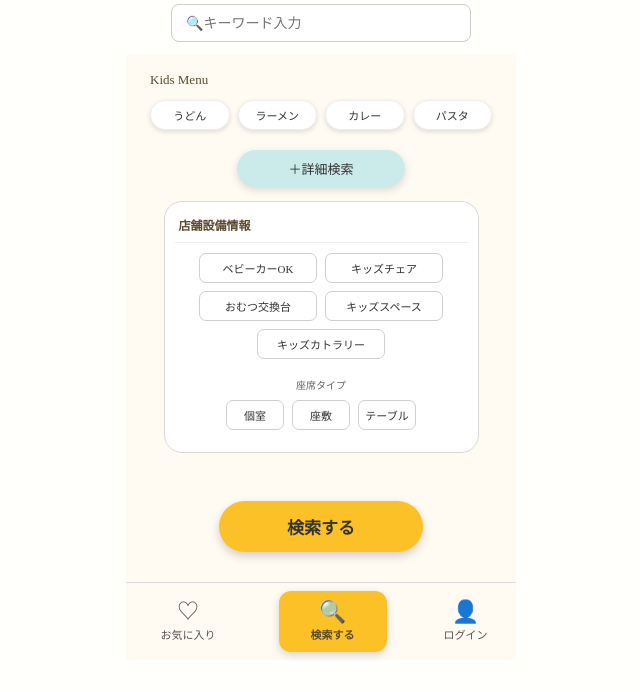
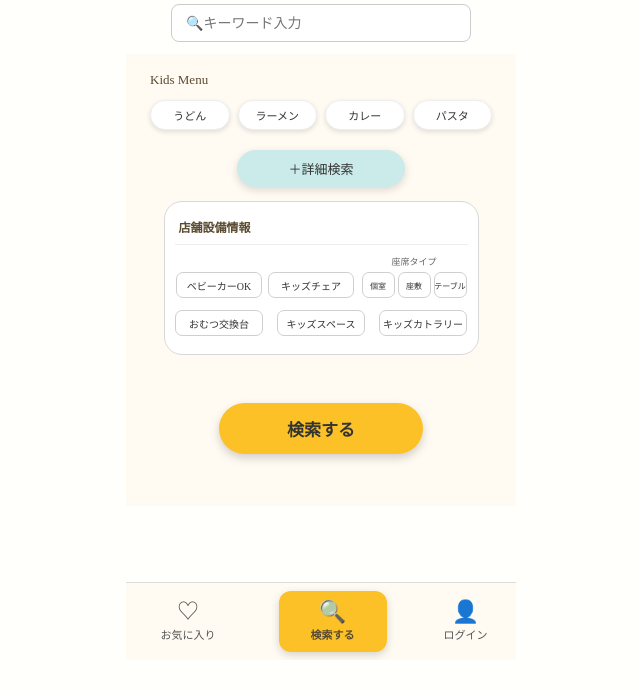
Before and after one commit to asaki-taniguchi/KodoMeal, a Django app: page /kodomeal/ in a window 1280 px wide, after a click on "＋詳細検索". Shown: the part 140-832 px from the top of the page, without its empty margins (319-959 px from the left). After the commit the page ends 800 px from the top, so only its background shows below. Run offline with Django 5.2, Linux system fonts and the light colour scheme.

Commit message:
CSS調整：詳細検索タグの配置調整

```diff
--- a/templates/app_top.html
+++ b/templates/app_top.html
@@ -121,7 +121,7 @@
     .detail-search-box {
         border: 1px solid #d8d8d8;
         border-radius: 18px;
-        padding: 14px 10px;
+        padding: 16px 10px 18px;
         margin: 14px auto 0;
         width: 315px;
         background: #fff;
@@ -136,31 +136,76 @@
         color: #5a4a2f;
     }
 
+    .facility-top-layout {
+        display: flex;
+        justify-content: center;
+        align-items: flex-end;
+        gap: 8px;
+        margin-bottom: 12px;
+    }
+
+    .facility-top-layout .facility-row {
+        margin-bottom: 0;
+    }
+
+    .facility-main-column {
+        display: flex;
+        flex-direction: column;
+    }
+
+    .facility-top-layout .facility-row {
+        margin-bottom: 0;
+    }
+
     .facility-row {
         display: flex;
         justify-content: center;
-        gap: 8px;
+        gap: 6px;
         margin-bottom: 8px;
     }
 
+    .facility-bottom-row {
+        display: flex;
+        justify-content: center;
+        gap: 14px;
+        margin-bottom: 0;
+    }
+
+    .facility-bottom-row .chip-large {
+        width: 88px;
+    }
+
+    .seat-type-area {
+        width: 104px;
+        display: flex;
+        flex-direction: column;
+        align-items: center;
+    }
+
     .seat-type-label {
-        margin: 18px 0 8px;
+        margin: 0 0 4px;
         color: #666;
-        font-size: 10px;
+        font-size: 9px;
         text-align: center;
+    }
+
+    .seat-chip-row {
+        display: flex;
+        justify-content: center;
+        gap: 3px;
     }
 
     .search-chip {
         display: inline-flex;
         align-items: center;
         justify-content: center;
-        height: 30px;
-        padding: 0 6px;
+        height: 26px;
+        padding: 0 4px;
         border: 1px solid #cfcfcf;
         border-radius: 7px;
         background: #fff;
         color: #333;
-        font-size: 11px;
+        font-size: 10px;
         cursor: pointer;
         white-space: nowrap;
         box-sizing: border-box;
@@ -178,15 +223,13 @@
     }
 
     .chip-large {
-        width: 118px;
+        width: 86px;
     }
 
     .chip-small {
-        width: 58px;
-    }
-
-    .chip-wide {
-        width: 128px;
+        width: 33px;
+        font-size: 8px;
+        padding: 0 2px;
     }
 
     .search-button {
--- a/templates/partials/detail_search_form.html
+++ b/templates/partials/detail_search_form.html
@@ -4,6 +4,8 @@
     <div class="detail-search-box">
         <h2>店舗設備情報</h2>
 
+        <div class="facility-top-layout">
+            <div class="facility-main-column">
                 <div class="facility-row">
                     <label class="search-chip chip-large">
                         <input type="checkbox" name="facility" value="stroller">
@@ -15,29 +17,12 @@
                         キッズチェア
                     </label>
                 </div>
-
-        <div class="facility-row">
-            <label class="search-chip chip-large">
-                <input type="checkbox" name="facility" value="diaper">
-                おむつ交換台
-            </label>
-
-            <label class="search-chip chip-large">
-                <input type="checkbox" name="facility" value="kids_space">
-                キッズスペース
-            </label>
             </div>
 
-        <div class="facility-row">
-            <label class="search-chip chip-wide">
-                <input type="checkbox" name="facility" value="kids_cutlery">
-                キッズカトラリー
-            </label>
-        </div>
-
+            <div class="seat-type-area">
                 <p class="seat-type-label">座席タイプ</p>
 
-        <div class="facility-row">
+                <div class="seat-chip-row">
                     <label class="search-chip chip-small">
                         <input type="checkbox" name="facility" value="private_room">
                         個室
@@ -54,4 +39,23 @@
                     </label>
                 </div>
             </div>
+        </div>
+
+        <div class="facility-row facility-bottom-row">
+            <label class="search-chip chip-large">
+                <input type="checkbox" name="facility" value="diaper">
+                おむつ交換台
+            </label>
+
+            <label class="search-chip chip-large">
+                <input type="checkbox" name="facility" value="kids_space">
+                キッズスペース
+            </label>
+
+            <label class="search-chip chip-large">
+                <input type="checkbox" name="facility" value="kids_cutlery">
+                キッズカトラリー
+            </label>
+        </div>
+    </div>
 </details>
```
Lines whose indentation alone changed are shown as unchanged.
